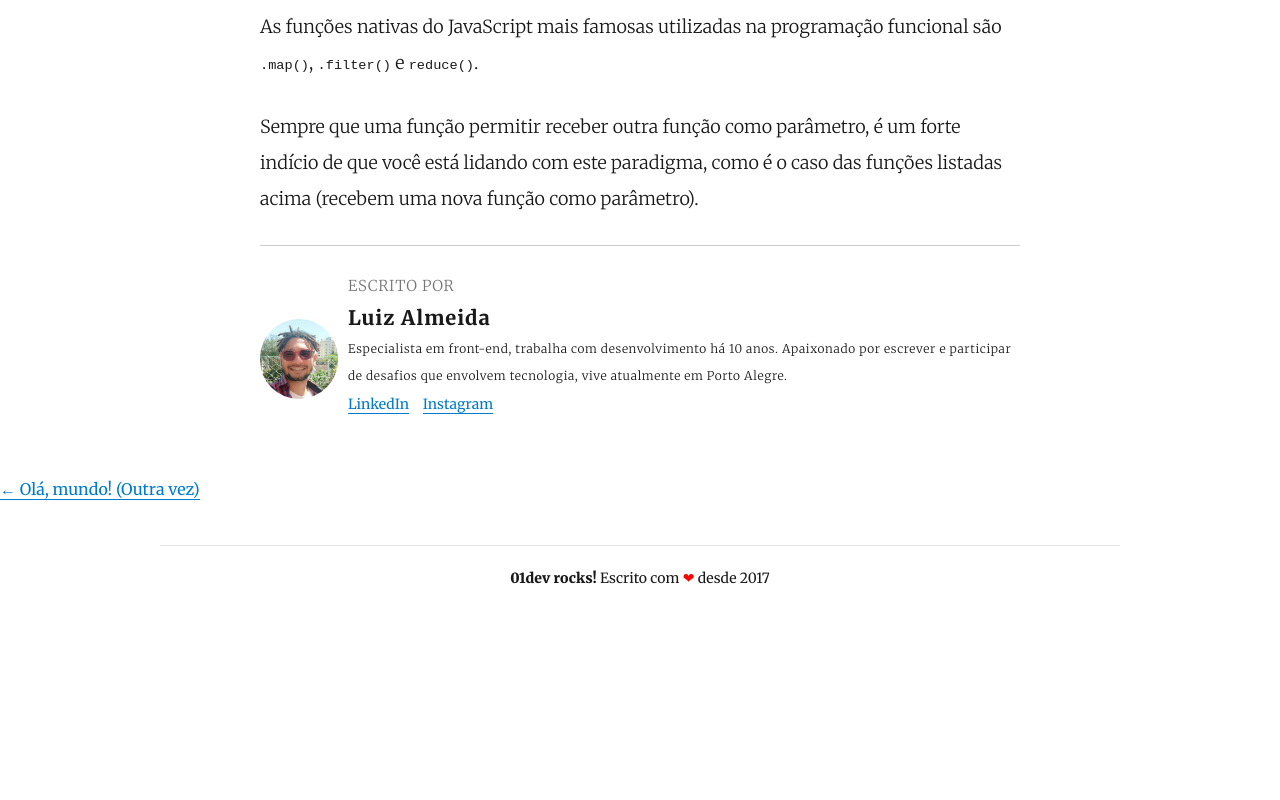
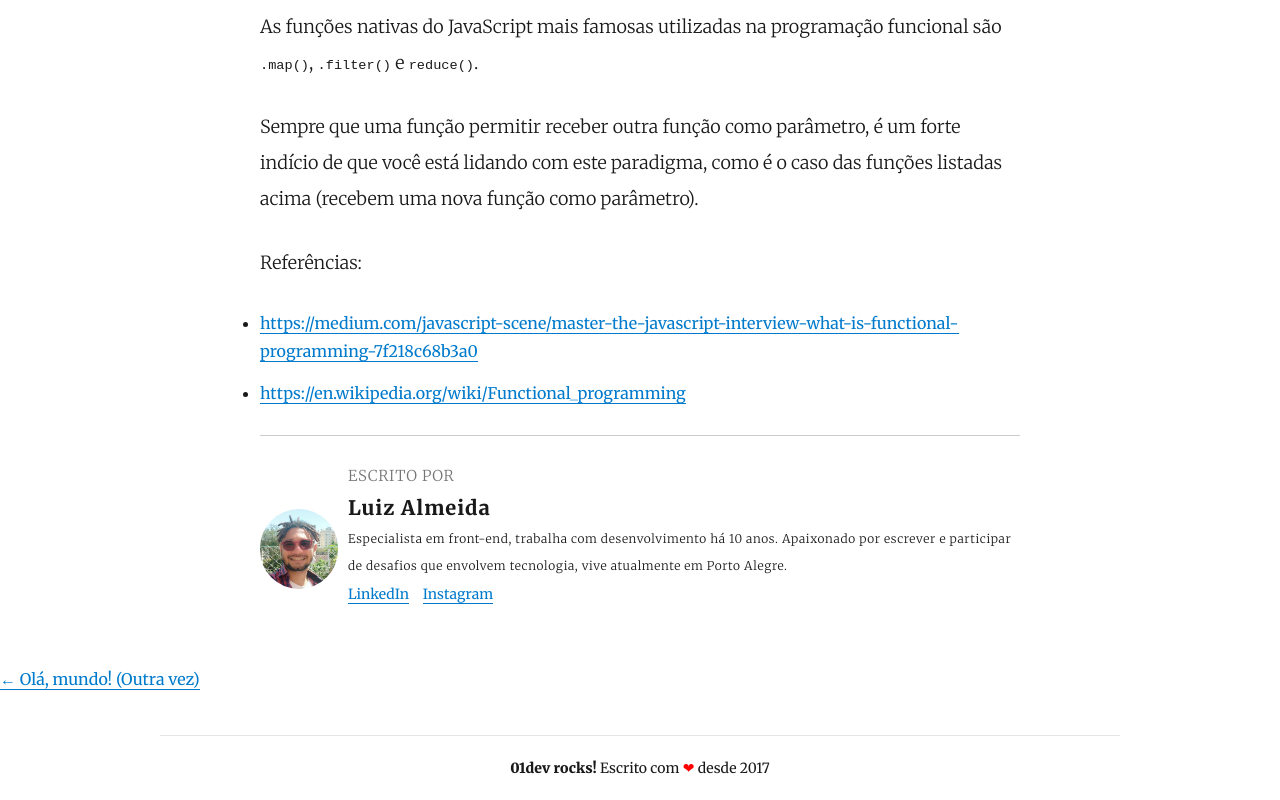
Before and after one commit to lhas-dev/01dev.codes, a Gatsby site: page /intro-programacao-funcional-js/ in a window 1280 px wide. Shown: the part 6995-7795 px from the top of the page. Before the commit the page ends 7605 px from the top, so only its background shows below. Built offline with nearby package versions, Linux system fonts and the light colour scheme; Gatsby itself is replaced by a stand-in of ours; some packages are replaced by stand-ins of ours; a web font is replaced by a local one.

Commit message:
adicionado refs

```diff
--- a/content/blog/intro-programacao-funcional-js/index.md
+++ b/content/blog/intro-programacao-funcional-js/index.md
@@ -138,3 +138,8 @@ Podemos concluir que o paradigma funcional gira em torno de:
 As funções nativas do JavaScript mais famosas utilizadas na programação funcional são `.map()`, `.filter()` e `reduce()`.
 
 Sempre que uma função permitir receber outra função como parâmetro, é um forte indício de que você está lidando com este paradigma, como é o caso das funções listadas acima (recebem uma nova função como parâmetro).
+
+Referências:
+
+- https://medium.com/javascript-scene/master-the-javascript-interview-what-is-functional-programming-7f218c68b3a0
+- https://en.wikipedia.org/wiki/Functional_programming
```
